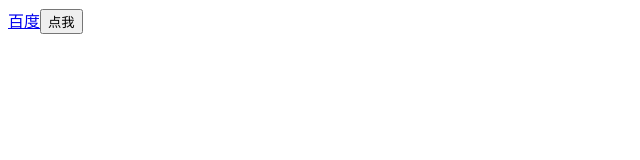
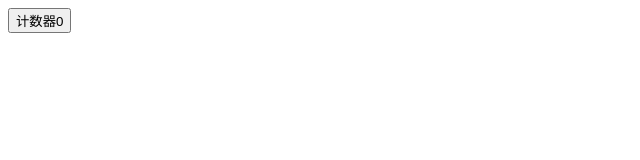
Before and after one commit to Jimmy-22/learn_react, a React (Create React App) app: page / in a window 1280 px wide. Shown: the top 160 px of the page, without its empty margins (0-640 px from the left). Built offline with nearby package versions, Linux system fonts and the light colour scheme.

Commit message:
feat：类组件的状态

```diff
--- a/src/App.js
+++ b/src/App.js
@@ -1,43 +1,43 @@
 import React from "react";
 
-// 函数组件
-// function HelloFn() {
-//   const clickHandle = () => {
-//     console.log("事件被触发了");
-//   };
-//   return <button onClick={clickHandle}>点我</button>;
-// }
-
-// 获取事件对象
-function HelloFn() {
-  const clickHandle = (e) => {
-    e.preventDefault();
-    console.log("事件被触发了", e);
-  };
-  return (
-    <a href="http://www.baidu.com" onClick={clickHandle}>
-      百度
-    </a>
-  );
-}
-
-// 类组件
-class HelloC extends React.Component {
-  clickHandle = () => {
-    console.log("事件被触发了");
+// 类组件的状态
+class Counter extends React.Component {
+  // 初始化状态
+  state = { count: 0 };
+  // 定义修改数据的方法
+  setCount = () => {
+    this.setState({
+      count: this.state.count + 1,
+    });
   };
   render() {
-    return <button onClick={this.clickHandle}>点我</button>;
+    // 读取状态
+    return <button onClick={this.setCount}>计数器{this.state.count}</button>;
   }
 }
 
 function App() {
   return (
     <div className="App">
-      <HelloFn></HelloFn>
-      <HelloC></HelloC>
+      <Counter></Counter>
     </div>
   );
 }
 
 export default App;
+
+// React 中的状态不可变,不要直接修改状态的值,而是基于当前状态创建新的状态值
+// state = {
+//   count: 0,
+//   list: [1, 2, 3],
+//   person: {
+//     name: "jack",
+//     age: 18,
+//   },
+// };
+// // 基于当前状态创建新值
+// this.setState({
+//   count:this.state.count +1,
+//   list: [...this.state.list,4],
+//   person:{...this.state.person,name:"messi"}
+// })
```
Also changed, not shown: src/demo/App3.js (added, +43 -0 lines).
